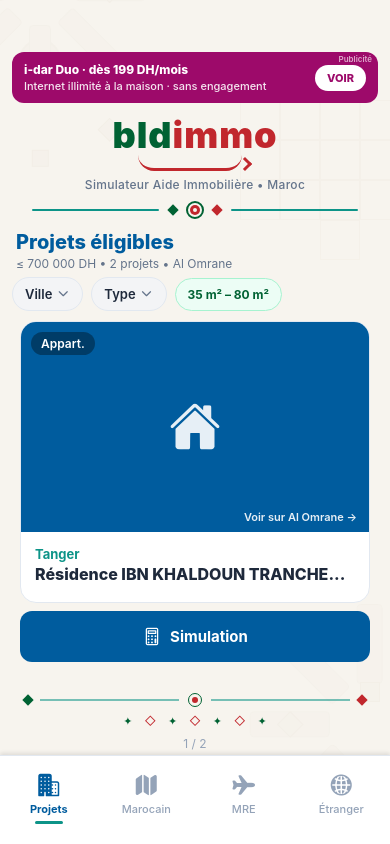
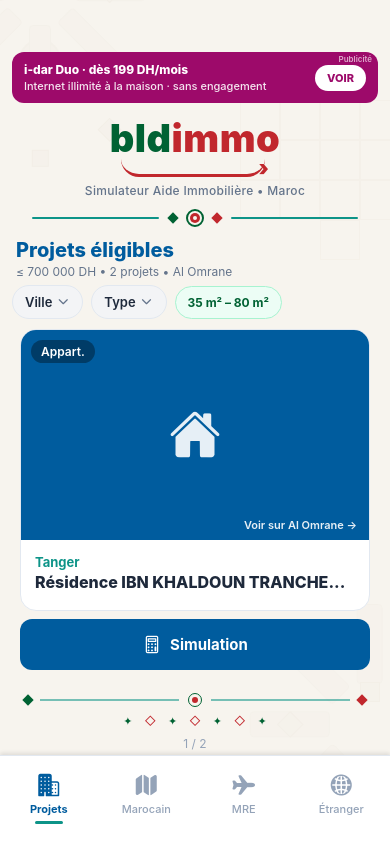
Before and after one commit to TAXI84/bldimo, a React Native app: screen / in a window 390 px wide. Built offline with nearby package versions, Linux system fonts and the light colour scheme.

Commit message:
logo: exact Amazon-style smile under bldimmo

```diff
--- a/App.tsx
+++ b/App.tsx
@@ -40,16 +40,17 @@
         <AdBanner />
 
         <View style={styles.brandingContainer}>
-          {/* Mot complet style Amazon : bld + immo + smile en dessous */}
-          <View style={styles.logoWord}>
-            <Text style={styles.brandBld}>bld</Text>
-            <Text style={styles.brandImmo}>immo</Text>
-          </View>
+          <View style={styles.logoBlock}>
+            <View style={styles.logoWord}>
+              <Text style={styles.brandBld}>bld</Text>
+              <Text style={styles.brandImmo}>immo</Text>
+            </View>
 
-          {/* Arc sourire façon Amazon (sous le mot, de b à o) */}
-          <View style={styles.smileWrap}>
-            <View style={styles.smileArc} />
-            <View style={styles.smileArrow} />
+            {/* Smile Amazon : arc + pointe flèche à droite */}
+            <View style={styles.smileRow}>
+              <View style={styles.smileCurve} />
+              <Text style={styles.smileTip}>›</Text>
+            </View>
           </View>
 
           <Text style={styles.brandingSubtitle}>Simulateur Aide Immobilière • Maroc</Text>
@@ -98,66 +99,56 @@
     paddingTop: Platform.OS === 'android' ? (StatusBar.currentHeight || 28) : 44,
   },
   brandingContainer: {
-    paddingTop: 6,
-    paddingBottom: 2,
+    paddingTop: 8,
+    paddingBottom: 4,
     paddingHorizontal: 20,
     alignItems: 'center',
-    justifyContent: 'center',
+  },
+  logoBlock: {
+    alignItems: 'center',
   },
   logoWord: {
     flexDirection: 'row',
-    alignItems: 'baseline',
-    justifyContent: 'center',
+    alignItems: 'center',
   },
   brandBld: {
     color: FLAG_GREEN,
-    fontSize: 36,
+    fontSize: 38,
     fontWeight: '900',
-    letterSpacing: 1,
+    letterSpacing: 0.5,
     includeFontPadding: false,
   },
   brandImmo: {
     color: FLAG_RED,
-    fontSize: 36,
+    fontSize: 38,
     fontWeight: '900',
-    letterSpacing: 1,
+    letterSpacing: 0.5,
     includeFontPadding: false,
   },
-  smileWrap: {
-    width: 130,
+  smileRow: {
+    flexDirection: 'row',
+    alignItems: 'flex-end',
+    marginTop: -4,
+    marginBottom: 6,
+    width: 148,
+    height: 20,
+  },
+  smileCurve: {
+    flex: 1,
     height: 18,
-    marginTop: -2,
-    marginBottom: 4,
-    alignSelf: 'center',
-    position: 'relative',
+    borderBottomWidth: 3.5,
+    borderColor: FLAG_RED,
+    borderBottomLeftRadius: 80,
+    borderBottomRightRadius: 80,
+    marginRight: -2,
   },
-  /* Demi-cercle = sourire Amazon */
-  smileArc: {
-    position: 'absolute',
-    left: 8,
-    right: 18,
-    top: 0,
-    height: 16,
-    borderBottomWidth: 3,
-    borderLeftWidth: 0,
-    borderRightWidth: 0,
-    borderTopWidth: 0,
-    borderColor: FLAG_RED,
-    borderBottomLeftRadius: 60,
-    borderBottomRightRadius: 60,
-    backgroundColor: 'transparent',
-  },
-  /* Petite flèche au bout du smile (comme Amazon) */
-  smileArrow: {
-    position: 'absolute',
-    right: 10,
-    bottom: 4,
-    width: 10,
-    height: 10,
-    borderTopWidth: 3,
-    borderRightWidth: 3,
-    borderColor: FLAG_RED,
-    transform: [{ rotate: '45deg' }],
+  smileTip: {
+    color: FLAG_RED,
+    fontSize: 22,
+    fontWeight: '900',
+    marginBottom: -2,
+    marginLeft: -4,
+    lineHeight: 22,
   },
   brandingSubtitle: {
     color: '#64748B',
```
